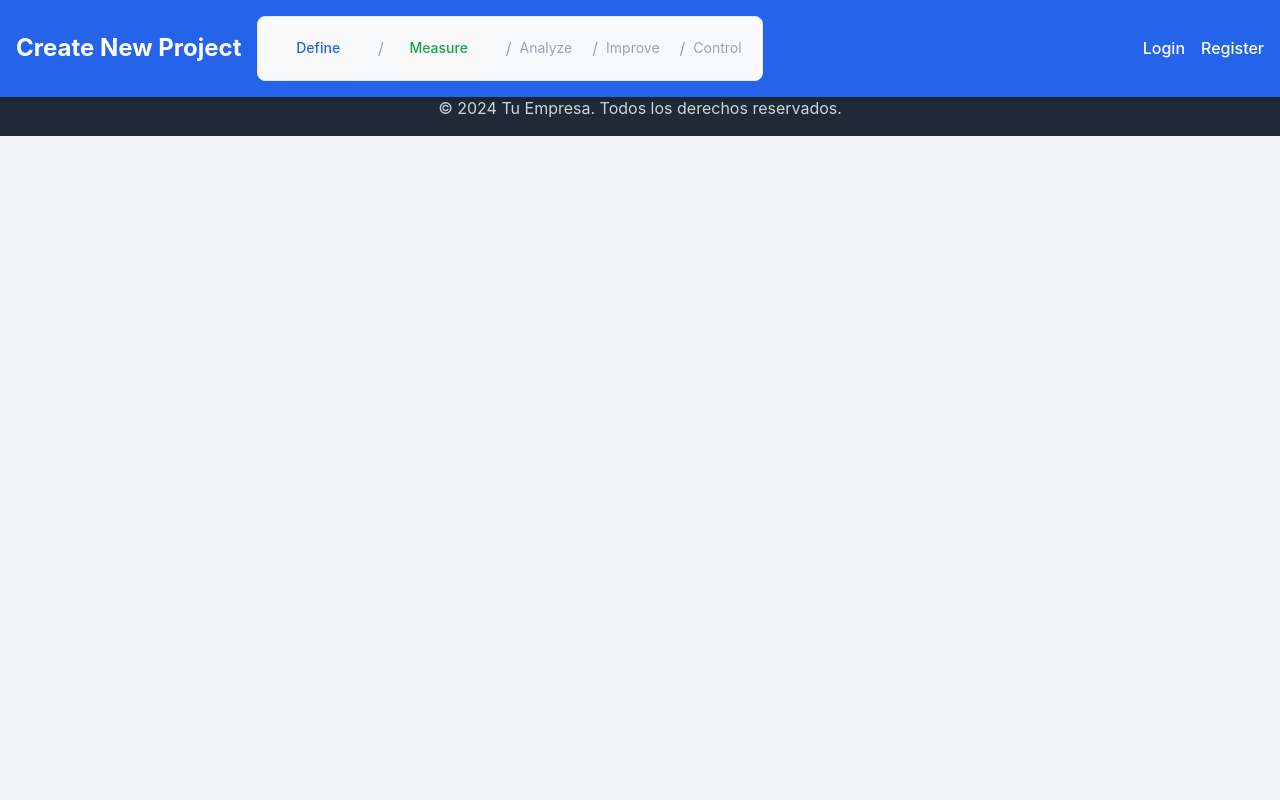
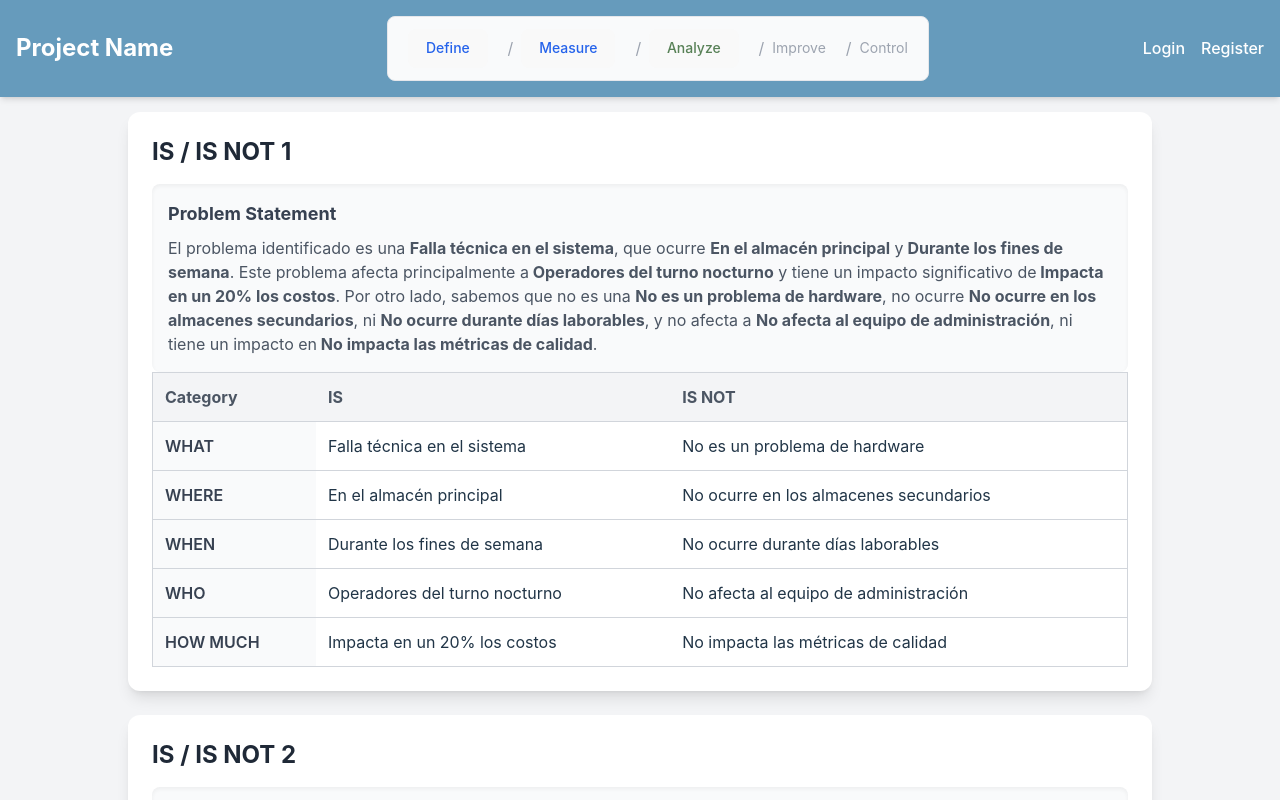
Before and after one commit to Wasous/ProblemSolvingTool, a React (Vite) app: page /DMAIC in a window 1280 px wide. Shown: the top 800 px of the page. Built offline with nearby package versions, Linux system fonts and the light colour scheme.

Commit message:
created is isnot card

```diff
--- a/src/components/DmaicMenu.jsx
+++ b/src/components/DmaicMenu.jsx
@@ -35,7 +35,7 @@ const DmaicMenu = ({ stages }) => {
                         ) : stage.started ? (
                             <button
                                 onClick={() => handleStageClick(stage)}
-                                className="text-sm text-green-600 hover:text-green-800 font-medium"
+                                className="text-sm text-greenText hover:text-greenTextHover font-medium"
                             >
                                 {stage.name}
                             </button>
--- a/src/components/Header.jsx
+++ b/src/components/Header.jsx
@@ -17,8 +17,8 @@ const Header = ({ title }) => {
   // Stages DMAIC con sus estados
   const dmaicStages = [
     { name: 'Define', started: true, completed: true },
-    { name: 'Measure', started: true, completed: false },
-    { name: 'Analyze', started: false, completed: false },
+    { name: 'Measure', started: true, completed: true },
+    { name: 'Analyze', started: true, completed: false },
     { name: 'Improve', started: false, completed: false },
     { name: 'Control', started: false, completed: false },
   ];
@@ -40,7 +40,7 @@ const Header = ({ title }) => {
   };
 
   return (
-    <header className="bg-blue-600 text-white p-4 shadow-md fixed top-0 left-0 w-full z-50">
+    <header className="bg-accentBg text-white p-4 shadow-md fixed top-0 left-0 w-full z-50">
       <div className="container mx-auto flex justify-between items-center">
         {/* Título clicable */}
         <div className="flex items-center space-x-4">
@@ -51,8 +51,7 @@ const Header = ({ title }) => {
             {title}
           </h1>
 
-          {/* Menú DMAIC solo en la página /DMAIC */}
-          {location.pathname === '/DMAIC' && <DmaicMenu stages={dmaicStages} />}
+
 
           {/* Botón condicional basado en isAuthenticated */}
           {location.pathname !== '/DMAIC' && location.pathname !== '/newProject' && isAuthenticated && (
@@ -66,6 +65,8 @@ const Header = ({ title }) => {
             </button>
           )}
         </div>
+        {/* Menú DMAIC solo en la página /DMAIC */}
+        {location.pathname === '/DMAIC' && <DmaicMenu stages={dmaicStages} />}
         {/* Navegación Condicional */}
         <nav>
           {isAuthenticated ? (
--- /dev/null
+++ b/src/components/IsIsNot.jsx
@@ -0,0 +1,48 @@
+import React from 'react';
+
+const IsIsNotCard = ({ data }) => {
+    return (
+        <div className="bg-white shadow-lg rounded-xl p-6 w-full max-w-screen-lg mx-auto mb-6">
+            <h2 className="text-2xl font-bold text-gray-800 mb-4">{data.title}</h2>
+            {/* Problem Statement */}
+            <div className="bg-gray-50 p-4 rounded-lg shadow-inner">
+                <h3 className="text-lg font-bold text-gray-700 mb-2">Problem Statement</h3>
+                <p className="text-gray-600">
+                    El problema identificado es una <strong>{data.is.what}</strong>, que ocurre <strong>{data.is.where}</strong> y
+                    <strong> {data.is.when}</strong>. Este problema afecta principalmente a
+                    <strong> {data.is.who}</strong> y tiene un impacto significativo de
+                    <strong> {data.is.howMuch}</strong>. Por otro lado, sabemos que no es una <strong>{data.isNot.what}</strong>,
+                    no ocurre <strong>{data.isNot.where}</strong>, ni <strong>{data.isNot.when}</strong>,
+                    y no afecta a <strong>{data.isNot.who}</strong>, ni tiene un impacto en
+                    <strong> {data.isNot.howMuch}</strong>.
+                </p>
+            </div>
+            <table className="w-full border-collapse border border-gray-300">
+                <thead>
+                    <tr>
+                        <th className="bg-gray-100 text-gray-600 p-3 text-left">Category</th>
+                        <th className="bg-gray-100 text-gray-600 p-3 text-left">IS</th>
+                        <th className="bg-gray-100 text-gray-600 p-3 text-left">IS NOT</th>
+                    </tr>
+                </thead>
+                <tbody>
+                    {[
+                        { label: 'WHAT', key: 'what' },
+                        { label: 'WHERE', key: 'where' },
+                        { label: 'WHEN', key: 'when' },
+                        { label: 'WHO', key: 'who' },
+                        { label: 'HOW MUCH', key: 'howMuch' },
+                    ].map((category, index) => (
+                        <tr key={index} className="border-t border-gray-300">
+                            <td className="bg-gray-50 p-3 font-semibold text-gray-700">{category.label}</td>
+                            <td className="p-3">{data.is[category.key]}</td>
+                            <td className="p-3">{data.isNot[category.key]}</td>
+                        </tr>
+                    ))}
+                </tbody>
+            </table>
+        </div>
+    );
+};
+
+export default IsIsNotCard;
--- a/src/pages/DMAIC.jsx
+++ b/src/pages/DMAIC.jsx
@@ -1,19 +1,61 @@
 import React, { useState } from 'react';
 import Header from '../components/Header';
 import Footer from '../components/Footer';
-import CreateForm from '../components/CreateForm';
+import IsIsNotCard from '../components/IsIsNot';
 
-const CreateProject = () => {
+const DMAIC = () => {
+// Datos de ejemplo
+    const [isIsNotList, setIsIsNotList] = useState([
+        {
+            id: 1,
+            title: "IS / IS NOT 1",
+            is: {
+                what: "Falla técnica en el sistema",
+                where: "En el almacén principal",
+                when: "Durante los fines de semana",
+                who: "Operadores del turno nocturno",
+                howMuch: "Impacta en un 20% los costos",
+            },
+            isNot: {
+                what: "No es un problema de hardware",
+                where: "No ocurre en los almacenes secundarios",
+                when: "No ocurre durante días laborables",
+                who: "No afecta al equipo de administración",
+                howMuch: "No impacta las métricas de calidad",
+            },
+        },
+        {
+            id: 2,
+            title: "IS / IS NOT 2",
+            is: {
+                what: "Falla técnica en el sistema",
+                where: "En el almacén principal",
+                when: "Durante los fines de semana",
+                who: "Operadores del turno nocturno",
+                howMuch: "Impacta en un 20% los costos",
+            },
+            isNot: {
+                what: "No es un problema de hardware",
+                where: "No ocurre en los almacenes secundarios",
+                when: "No ocurre durante días laborables",
+                who: "No afecta al equipo de administración",
+                howMuch: "No impacta las métricas de calidad",
+            },
+        },
+    ]);
+
     return (
-        <div className="min-h-screen bg-gray-100 flex flex-col pt-20">
-            <Header title="Create New Project" />
+        <div className="min-h-screen bg-gray-100 flex flex-col pt-28">
+            <Header title="Project Name" />
 
             {/* Main Content */}
-
+            {isIsNotList.map((item) => (
+                    <IsIsNotCard key={item.id} data={item} />
+                ))}
 
             <Footer />
         </div>
     );
 };
 
-export default CreateProject;
+export default DMAIC;
--- a/src/pages/LoginPage.jsx
+++ b/src/pages/LoginPage.jsx
@@ -25,7 +25,7 @@ const LoginPage = () => {
   return (
     <div className="min-h-screen flex flex-col">
       {/* Header */}
-      <Header title="Solvit" isAuthenticated={false}/>
+      <Header title="Solvit"/>
 
       {/* Contenedor del Formulario */}
       <div className="flex-grow flex items-center justify-center bg-gray-50 py-6 sm:py-12">
--- a/tailwind.config.js
+++ b/tailwind.config.js
@@ -11,11 +11,14 @@ export default {
         secondary: '#2563EB', // Azul más claro
         accent: '#9333EA', // Morado
         background: '#F3F4F6', // Fondo gris claro
+        accentBg: '#669bbc',
         textPrimary: '#111827', // Texto principal
         textSecondary: '#6B7280',
         textClear: '#6B7280',
         textWhite: '#ffffff', // Texto gris
-        greyBackground: ' #c2dfe3'
+        greyBackground: '#c2dfe3',
+        greenText: '#588157',
+        greenTextHover: '#3a5a40'
       },
     },
   },
```
